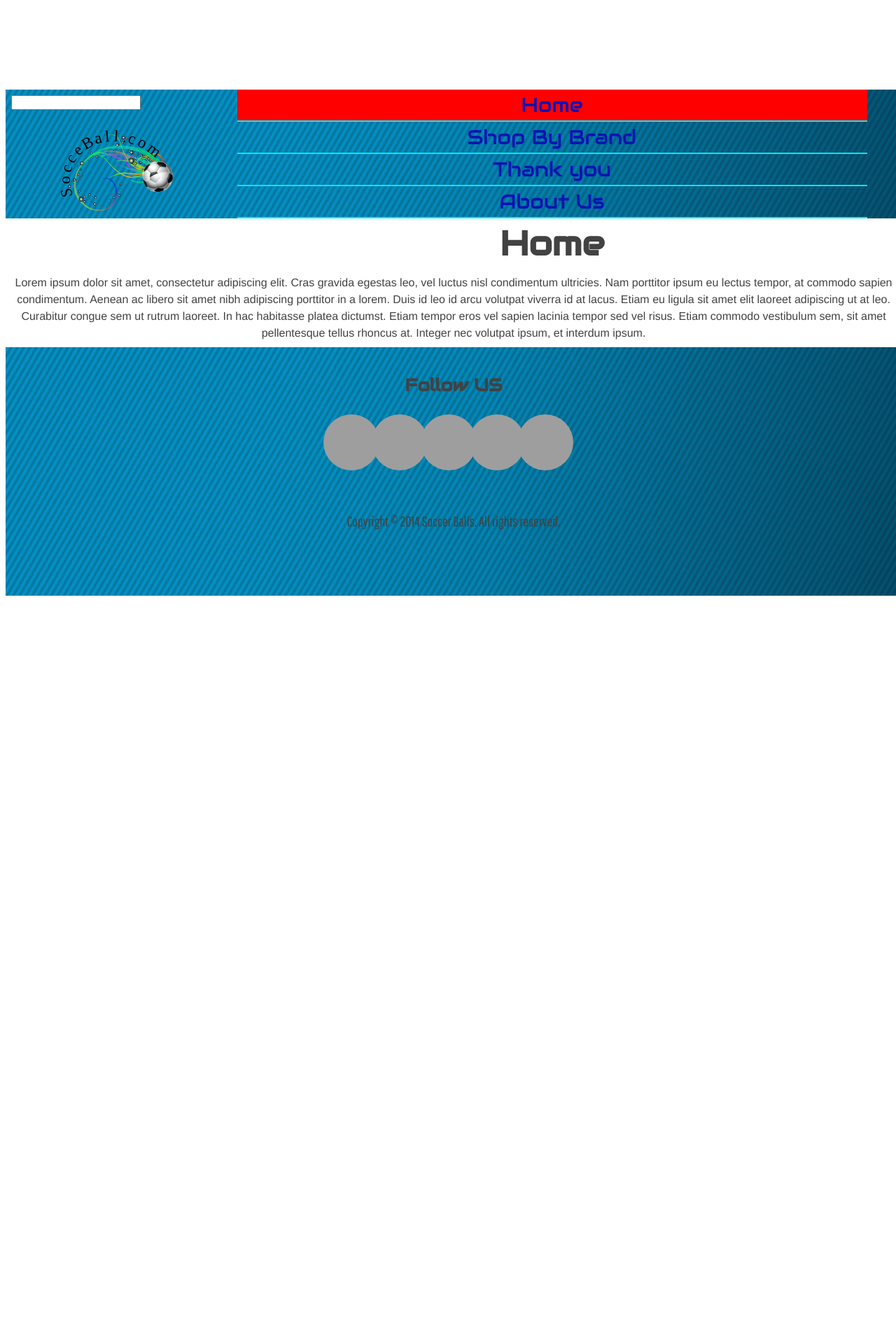
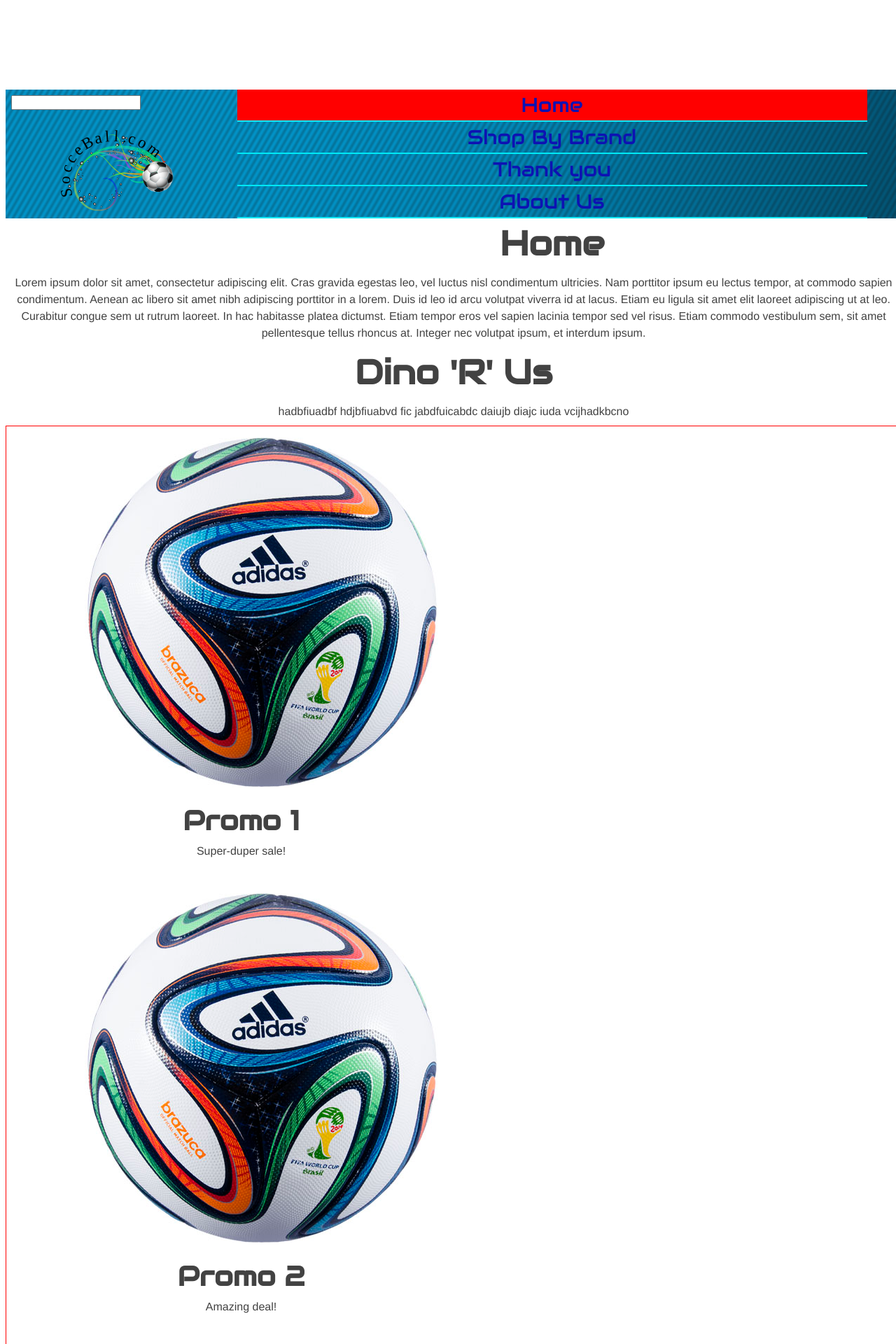
Before and after one commit to pipeclap/ecommerce-website, a Jekyll site: the page built from index.html, in a window 1280 px wide, cut to the strip 0-1920 px from the top of the page. Shown: the whole strip at 70% size. Built offline with Jekyll 4.4.1, drawn with Linux system fonts in a browser that asks for light colours; some web fonts are replaced; Markdown is read by kramdown in place of the engine named in the settings; before the commit the page ends 900 px from its top, so only the background shows below that; grey boxes are pictures that could not be loaded.

Commit message:
trying to work on small-promo

```diff
--- a/_includes/promo-small.html
+++ b/_includes/promo-small.html
@@ -0,0 +1,7 @@
+<div class="promo-small">
+	<img class="img-flex" src="{{site.baseurl}}/images/{{include.image}}" alt="">
+	<div class="gutter">
+		<h2>{{include.title}}</h2>
+		<p>{{include.desc}}</p>
+	</div>
+</div>
--- a/_layouts/default.html
+++ b/_layouts/default.html
@@ -9,8 +9,9 @@
 <link href='http://fonts.googleapis.com/css?family=Wire+One|Audiowide|Pathway+Gothic+One' rel='stylesheet' type='text/css'>
 <link href="{{site.baseurl}}/css/header.css" rel="stylesheet">
 <link href="{{site.baseurl}}/css/footer.css" rel="stylesheet">
+<link href="{{site.baseurl}}/css/buckets.css" rel="stylesheet">
+<link href="{{site.baseurl}}/css/grid.css" rel="stylesheet">
 <link href="{{site.baseurl}}/css/typography.css" rel="stylesheet">
-
 </head>
 
 <body>
--- a/css/grid.css
+++ b/css/grid.css
@@ -5,6 +5,7 @@
 .grid{
 	border: 1px solid red;
 	overflow: hidden;
+	display: inline-block;
 }
 
 .unit{
--- a/index.html
+++ b/index.html
@@ -6,3 +6,23 @@ meta: A web site about Soccer Balls
 
 <h1>Home</h1>
 <p>Lorem ipsum dolor sit amet, consectetur adipiscing elit. Cras gravida egestas leo, vel luctus nisl condimentum ultricies. Nam porttitor ipsum eu lectus tempor, at commodo sapien condimentum. Aenean ac libero sit amet nibh adipiscing porttitor in a lorem. Duis id leo id arcu volutpat viverra id at lacus. Etiam eu ligula sit amet elit laoreet adipiscing ut at leo. Curabitur congue sem ut rutrum laoreet. In hac habitasse platea dictumst. Etiam tempor eros vel sapien lacinia tempor sed vel risus. Etiam commodo vestibulum sem, sit amet pellentesque tellus rhoncus at. Integer nec volutpat ipsum, et interdum ipsum.</p>
+
+<h1>Dino 'R' Us</h1>
+<p> hadbfiuadbf hdjbfiuabvd fic jabdfuicabdc daiujb diajc iuda vcijhadkbcno</p>
+
+<div class="grid">
+
+	<div class="unit unit-s-1 gutter unit-m-1-2 unit-l-2-3">
+		{% include promo-small.html title="Promo 1" desc="Super-duper sale!" image="soccerballs/brazucasmall.jpg" %}
+	</div>
+
+	<div class="unit unit-s-1 gutter unit-m-1-2 unit-l-2-3">
+		{% include promo-small.html title="Promo 2" desc="Amazing deal!" image="soccerballs/brazucasmall.jpg" %}
+	</div>
+
+	<div class="unit unit-s-1 gutter unit-m-1-2 unit-l-2-3">
+		{% include promo-small.html title="Promo 3" desc="Fantastico!" image="soccerballs/nikecr7.jpg" %}
+
+	</div>
+
+</div>
```
